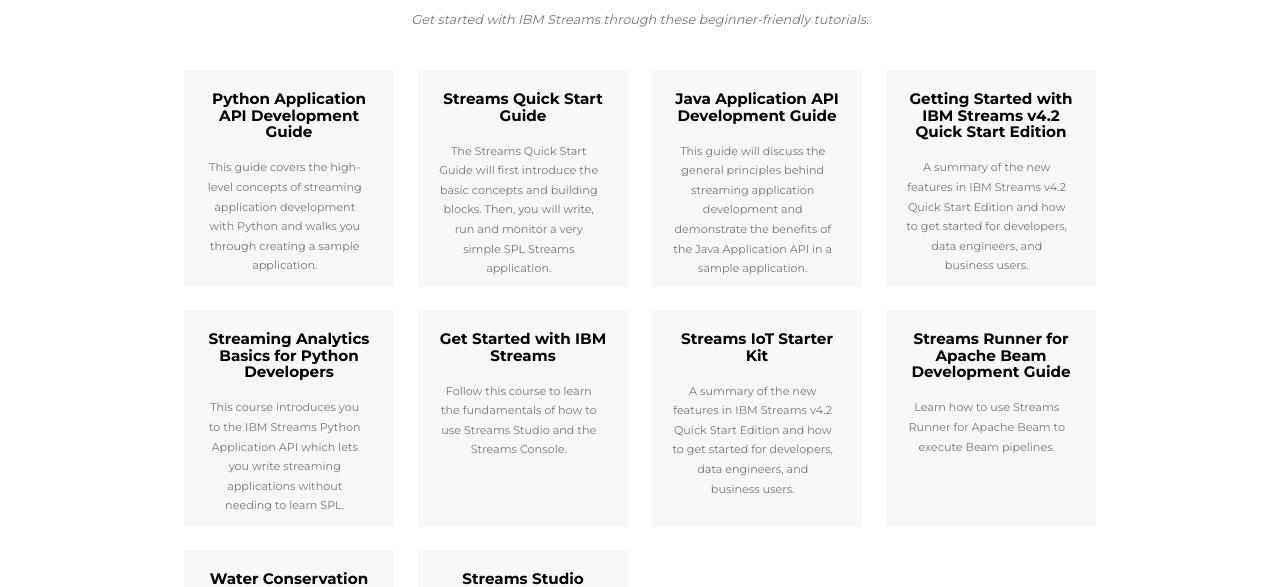
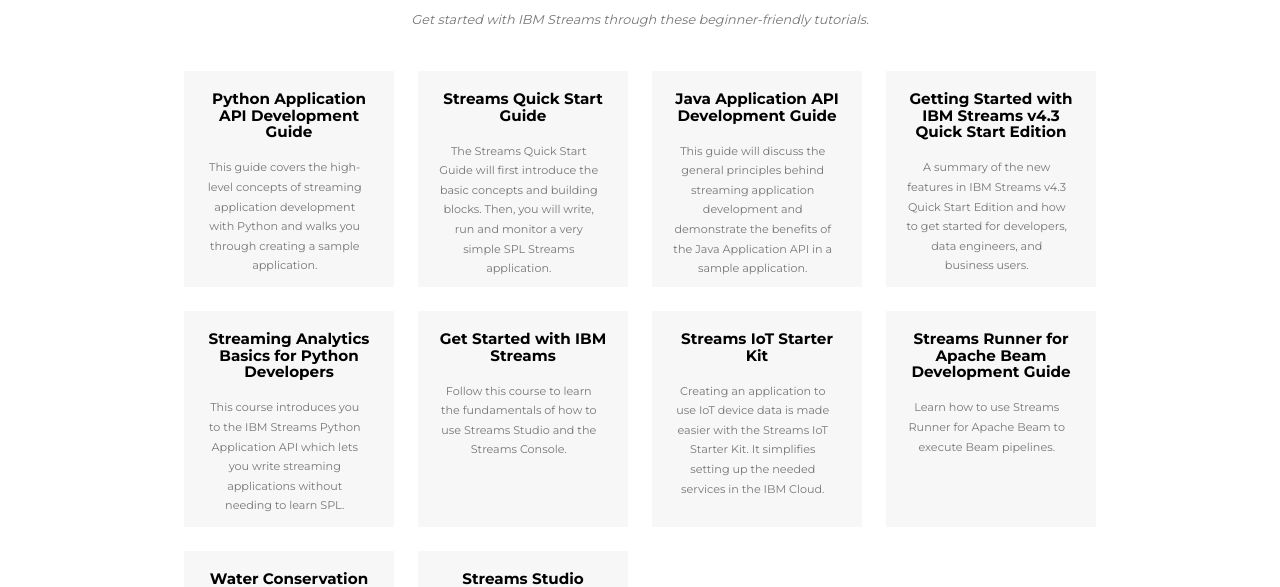
Before and after one commit to IBMStreams/tutorials, a Jekyll site: the page built from _posts/getStarted/2014-07-17-project-3.markdown, in a window 1280 px wide and 900 px high, scrolled down 196 px. Shown: the part 171-758 px from the top of the window. Built offline with Jekyll 4.4.1, drawn with Linux system fonts in a browser that asks for light colours; nearby versions of some CDN libraries; some web fonts are replaced.

Commit message:
update links

```diff
--- a/_includes/links.html
+++ b/_includes/links.html
@@ -23,9 +23,9 @@
                 <br /><br />
                 <a target="_blank" href="https://ibmstreams.github.io/" class="button">IBM Streams Github Organization</a>
                 <br /><br />
-                <a target="_blank" href="https://www.ibm.com/support/knowledgecenter/SSCRJU_4.2.0/com.ibm.streams.welcome.doc/doc/kc-homepage.html" class="button">Streams Documentation</a>
+                <a target="_blank" href="https://www.ibm.com/support/knowledgecenter/SSCRJU_4.3.0/com.ibm.streams.welcome.doc/doc/kc-homepage.html" class="button">Streams Documentation</a>
                 <br /><br />
-                <a target="_blank" href="http://www.ibm.com/support/knowledgecenter/SSCRJU_4.2.0/com.ibm.streams.welcome.doc/doc/ibminfospherestreams-whats-new.html" class="button">What's New in Streams</a>
+                <a target="_blank" href="http://www.ibm.com/support/knowledgecenter/SSCRJU_4.3.0/com.ibm.streams.welcome.doc/doc/ibminfospherestreams-whats-new.html" class="button">What's New in Streams</a>
                 <br /><br />
                 <a target="_blank" href="https://edgent.incubator.apache.org/" class="button">Apache Edgent Website</a>
             </div>
--- a/_posts/getStarted/2014-07-17-project-2.markdown
+++ b/_posts/getStarted/2014-07-17-project-2.markdown
@@ -3,7 +3,7 @@
 subtitle: This guide will discuss the general principles behind streaming application development and demonstrate the benefits of the Java Application API in a sample application.
 layout: default
 category: getStarted
-imgURL: https://ibmstreams.github.io/streamsx.documentation/docs/4.2/java/java-appapi-devguide/
+imgURL: http://ibmstreams.github.io/streamsx.documentation/docs/java/java-appapi-devguide/
 thumbnail: java-app-api-dev-guide.png
 alt: image-alt
 ---
--- a/_posts/getStarted/2014-07-17-project-3.markdown
+++ b/_posts/getStarted/2014-07-17-project-3.markdown
@@ -1,9 +1,9 @@
 ---
-title: Getting Started with IBM Streams v4.2 Quick Start Edition
-subtitle: A summary of the new features in IBM Streams v4.2 Quick Start Edition and how to get started for developers, data engineers, and business users.
+title: Getting Started with IBM Streams v4.3 Quick Start Edition
+subtitle: A summary of the new features in IBM Streams v4.3 Quick Start Edition and how to get started for developers, data engineers, and business users.
 layout: default
 category: getStarted
-imgURL: http://ibmstreams.github.io/streamsx.documentation/docs/4.2/qse-getting-started/
+imgURL: http://ibmstreams.github.io/streamsx.documentation/docs/4.3/qse-getting-started/
 thumbnail: getting-started-with-ibm-streams-4-2-qse.jpg
 alt: image-alt
 ---
--- a/_posts/getStarted/2014-07-18-project-2.markdown
+++ b/_posts/getStarted/2014-07-18-project-2.markdown
@@ -1,6 +1,6 @@
 ---
 title: Streams IoT Starter Kit
-subtitle: A summary of the new features in IBM Streams v4.2 Quick Start Edition and how to get started for developers, data engineers, and business users.
+subtitle: Creating an application to use IoT device data is made easier with the Streams IoT Starter Kit. It simplifies setting up the needed services in the IBM Cloud.
 layout: default
 category: getStarted
 imgURL: https://github.com/IBMStreams/streamsx.iot.starterkit/
```
